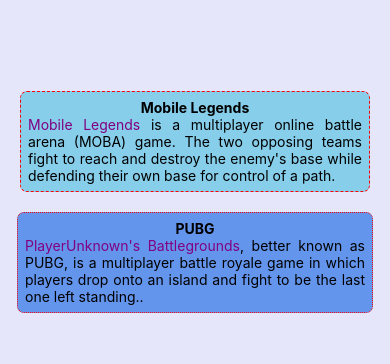
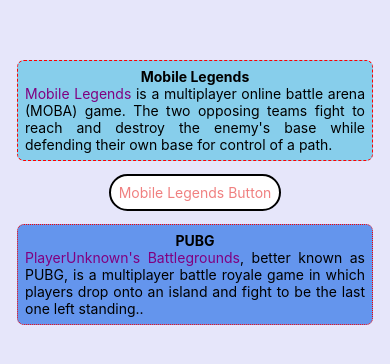
Before and after one commit to zhafranzainal/basic_ReactNative, a React Native app in the folder Project1_M1_M5/: screen / in a window 390 px wide. Shown: the part 230-594 px from the top of the page. Built offline with nearby package versions, Linux system fonts and the light colour scheme.

Commit message:
Add custom button for MOBA

```diff
--- a/Project1_M1_M5/src/screens/SecondScreen.js
+++ b/Project1_M1_M5/src/screens/SecondScreen.js
@@ -1,12 +1,16 @@
 import React from "react";
-import { View, Text } from 'react-native';
+import { View, Text, TouchableOpacity } from 'react-native';
 
 const SecondScreen = () => {
+
+    const openAlert = () => {
+        alert('You chose Mobile Legends!');
+    }
 
     return (
         <View style={{ flex: 1, backgroundColor: 'lavender', justifyContent: "center", alignItems: "center" }}>
 
-            <View style={{ backgroundColor: 'skyblue', margin: 20, padding: 7, borderWidth: 1, borderColor: 'red', borderStyle: 'dashed', borderRadius: 7 }}>
+            <View style={{ backgroundColor: 'skyblue', marginLeft: 17, marginRight: 17, marginBottom: 5, padding: 7, borderWidth: 1, borderColor: 'red', borderStyle: 'dashed', borderRadius: 7 }}>
                 <Text style={{ fontWeight: 'bold', textAlign: 'center' }}>
                     Mobile Legends
                 </Text>
@@ -17,7 +21,24 @@ const SecondScreen = () => {
                 </Text>
             </View>
 
-            <View style={{ backgroundColor: 'cornflowerblue', marginLeft: 17, marginRight: 17, padding: 7, borderWidth: 1, borderColor: 'red', borderStyle: 'dotted', borderRadius: 7 }}>
+            <TouchableOpacity
+                style={{
+                    backgroundColor: 'white',
+                    margin: 8,
+                    padding: 8,
+                    borderRadius: 50,
+                    borderWidth: 2,
+                }}
+                onPress={() => openAlert()}
+            >
+
+                <Text style={{ color: 'lightcoral' }}>
+                    Mobile Legends Button
+                </Text>
+
+            </TouchableOpacity>
+
+            <View style={{ backgroundColor: 'cornflowerblue', marginLeft: 17, marginRight: 17, marginTop: 5, padding: 7, borderWidth: 1, borderColor: 'red', borderStyle: 'dotted', borderRadius: 7 }}>
                 <Text style={{ fontWeight: 'bold', textAlign: 'center' }}>
                     PUBG
                 </Text>
```
